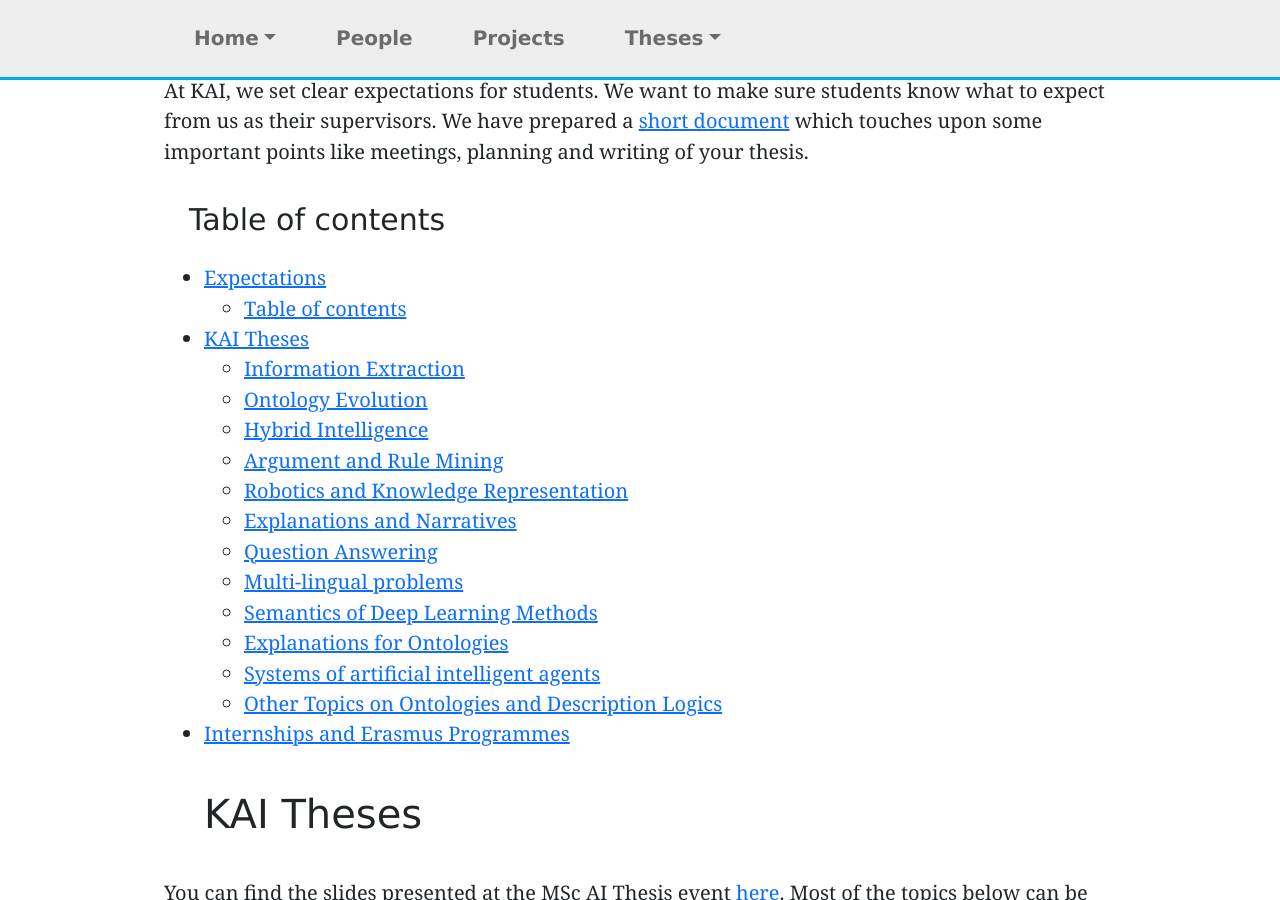
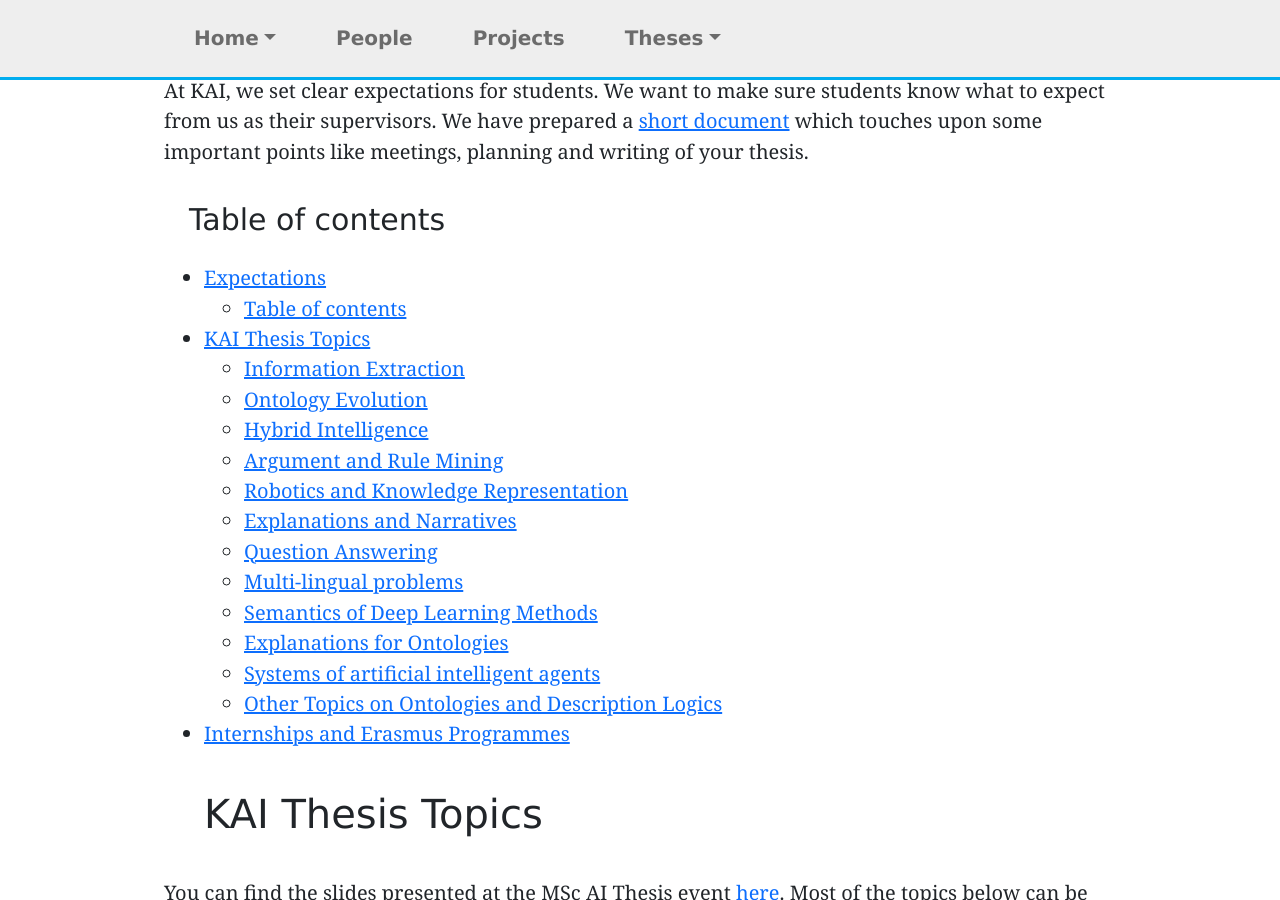
Before and after one commit to kai-vu/site, a Jekyll site: the page built from theses.md, in a window 1280 px wide and 900 px high, scrolled down 267 px. Built offline with Jekyll 4.4.1, drawn with Linux system fonts in a browser that asks for light colours.

Commit message:
'theses' -> 'thesis topics'

```diff
--- a/theses.md
+++ b/theses.md
@@ -18,7 +18,7 @@ At KAI, we set clear expectations for students. We want to make sure students kn
 * TOC
 {:toc}
 
-## KAI Theses
+## KAI Thesis Topics
 
 
 
```
